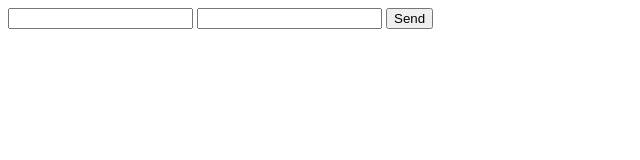
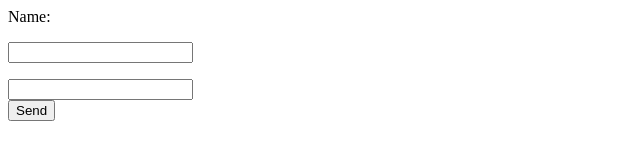
Before and after one commit to PUSSGRC/form, a plain HTML site: page index.html in a window 1280 px wide. Shown: the whole page, without its empty margins (0-640 px from the left). Drawn offline with Linux system fonts and the light colour scheme.

Commit message:
Update index.html

```diff
--- a/index.html
+++ b/index.html
@@ -2,8 +2,8 @@
 <body>
 <form action="https://formspree.io/Yantrix.pussgrc@gmail.com"
       method="POST">
-    <input type="text" name="name">
-    <input type="email" name="_replyto">
+    <p>Name: </p><input type="text" name="name">
+    <Email: ></p><input type="email" name="_replyto"><br />
     <input type="submit" value="Send">
 </form>
 </body>
```
